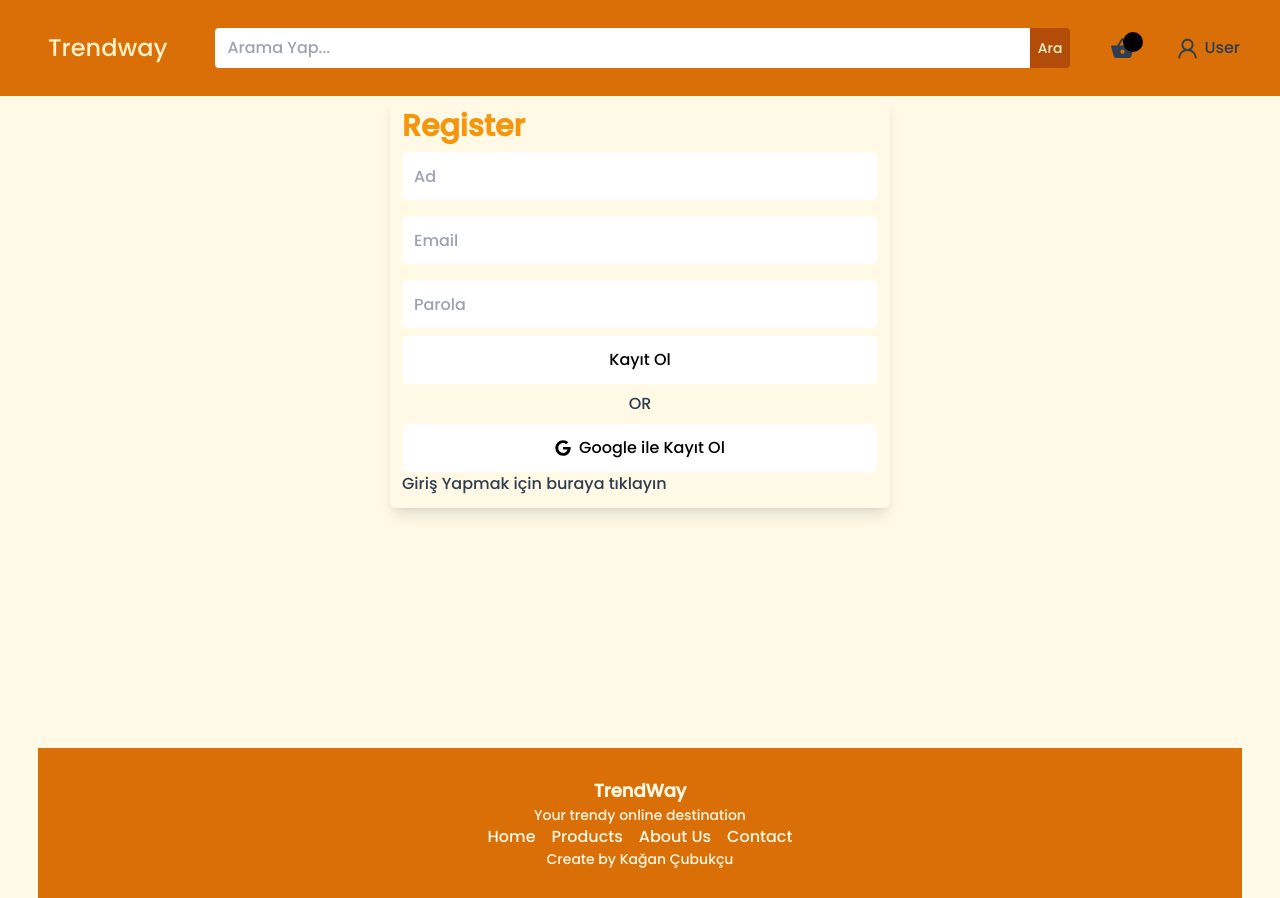
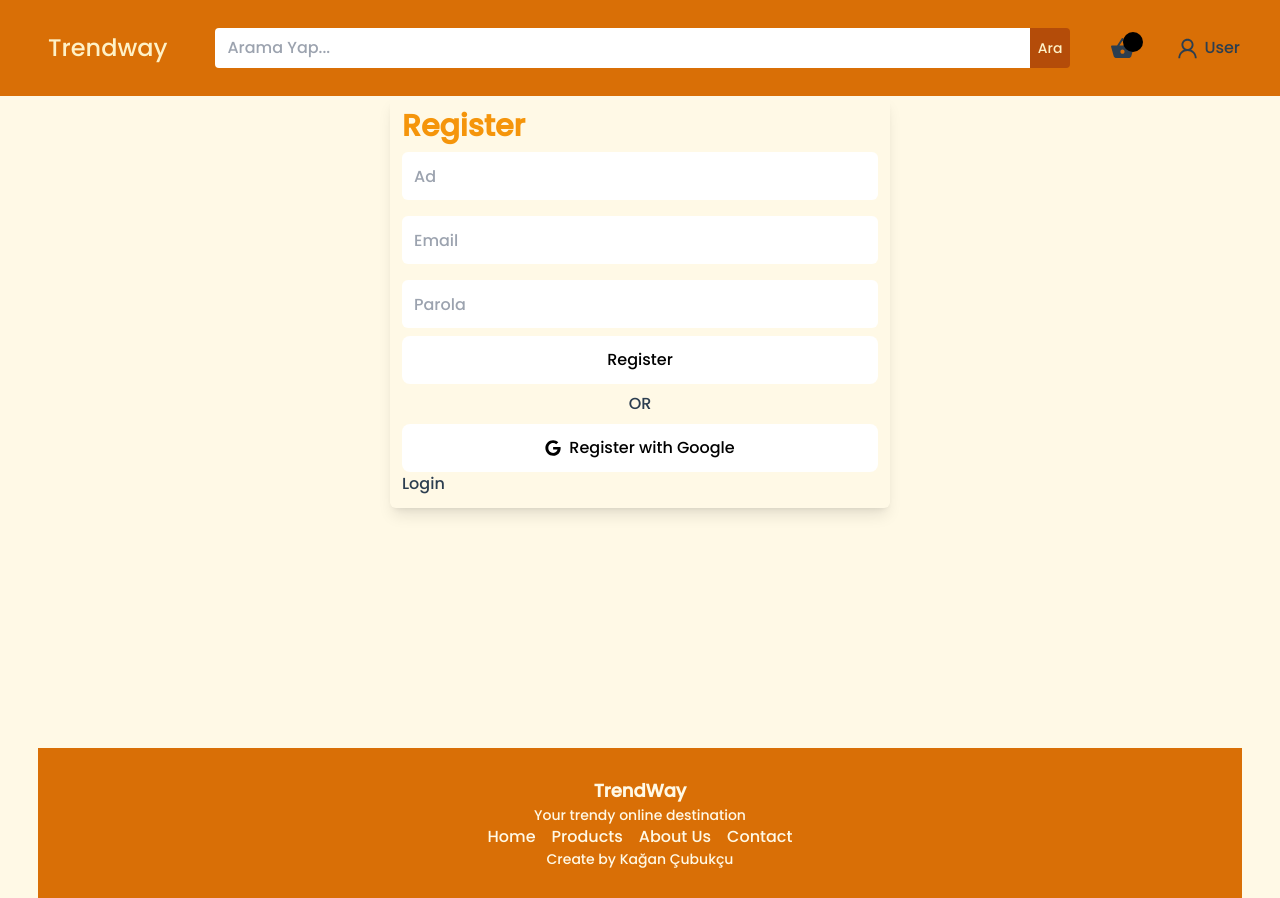
Before and after one commit to KaganCubukcu/Trendway, a Next.js app: page /register in a window 1280 px wide. Built offline with nearby package versions, Linux system fonts and the light colour scheme; no server answers.

Commit message:
Improved localization and dependency watching in RegisterClient

```diff
--- a/components/auth/RegisterClient.tsx
+++ b/components/auth/RegisterClient.tsx
@@ -46,7 +46,7 @@
       router.push("/cart");
       router.refresh();
     }
-  }, []);
+  }, [currentUser, router]);
 
   return (
     <AuthContainer>
@@ -77,17 +77,17 @@
           required
         />
 
-        <Button text="Kayıt Ol" onClick={handleSubmit(onSubmit)} />
+        <Button text="Register" onClick={handleSubmit(onSubmit)} />
         <span className="flex justify-center my-2">OR</span>
         <Button
-          text="Google ile Kayıt Ol"
+          text="Register with Google"
           icon={FaGoogle}
           outline
           onClick={() => {}}
         />
         <div>
           <Link href="/login">
-            <span>Giriş Yapmak için buraya tıklayın</span>
+            <span>Login</span>
           </Link>
         </div>
       </div>
```
